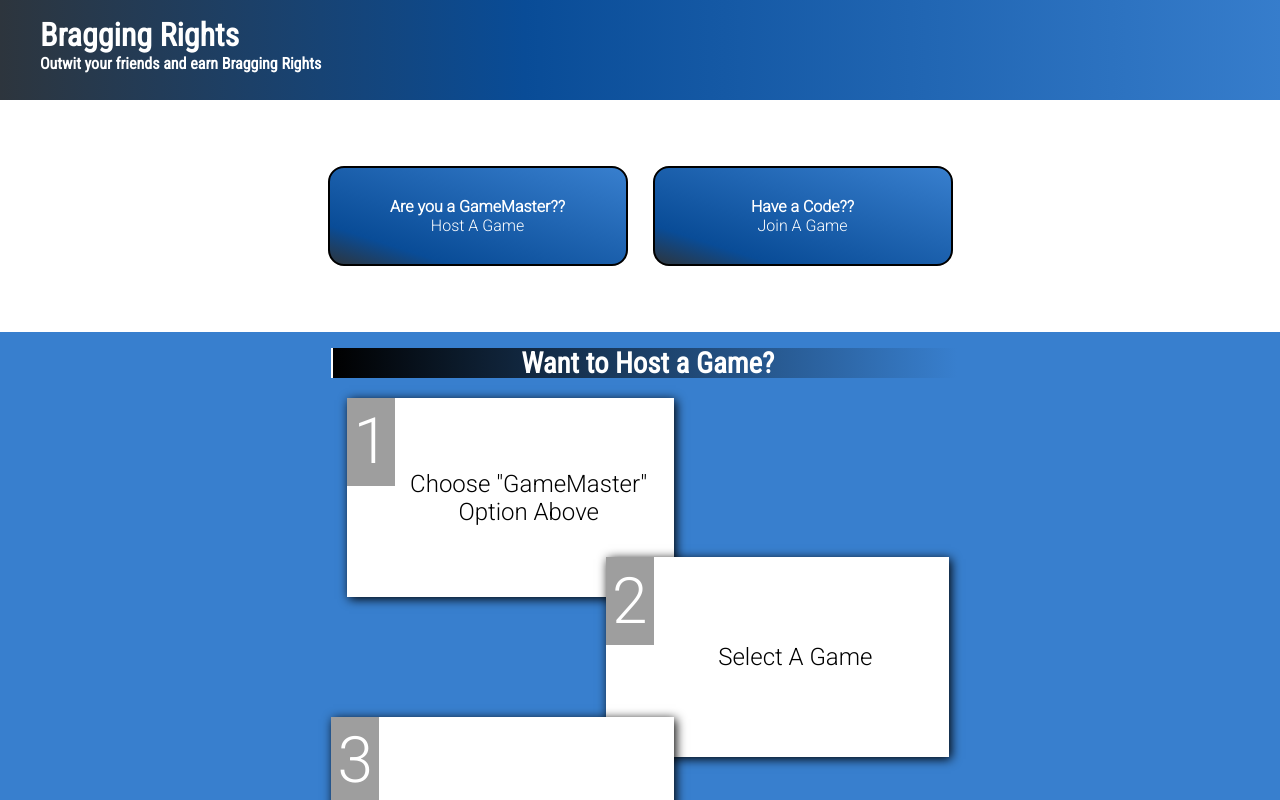
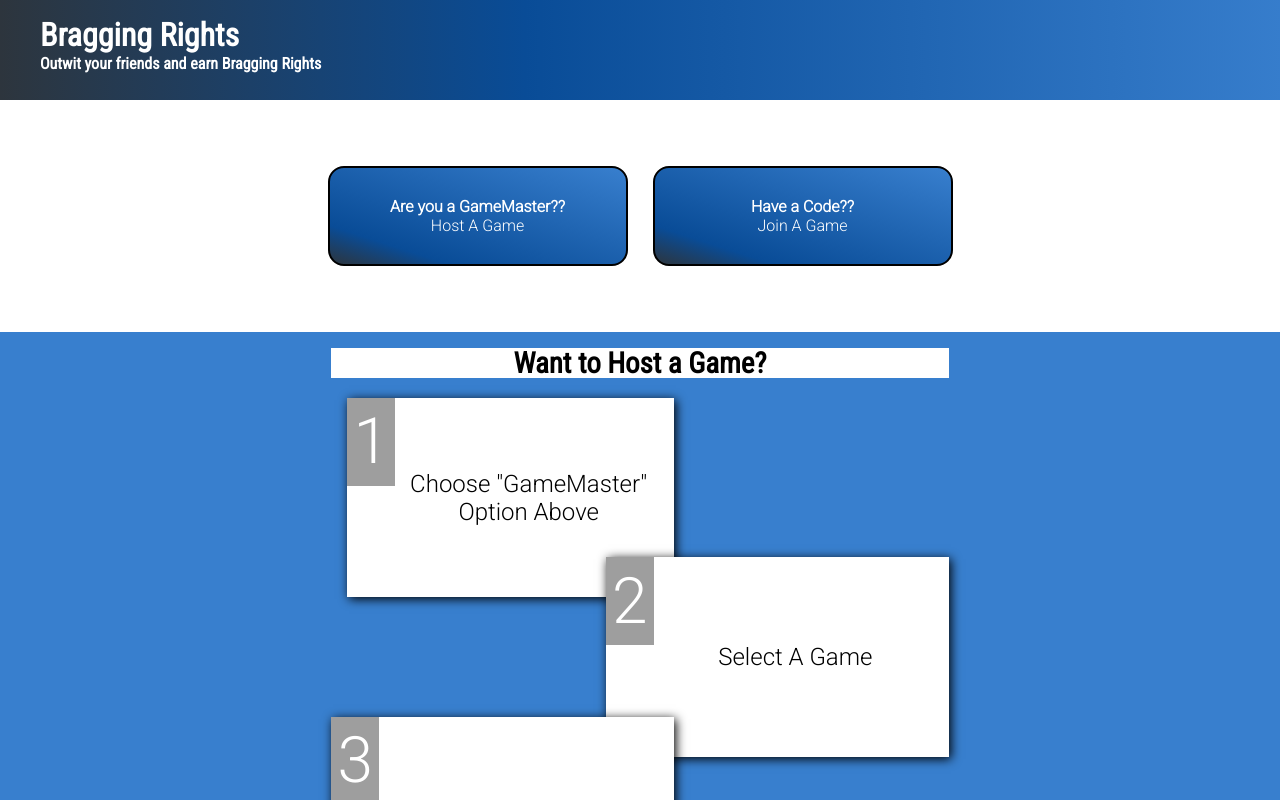
Before and after one commit to chingu-voyages/v8-chimeras-team-01, a React (Create React App) app: page / in a window 1280 px wide. Shown: the top 800 px of the page. Built offline with nearby package versions, Linux system fonts and the light colour scheme; grey boxes are pictures that could not be loaded.

Commit message:
Working on header in hth Landing

```diff
--- a/src/components/Landing/index.css
+++ b/src/components/Landing/index.css
@@ -72,7 +72,7 @@
   grid-template-rows: [htr1] 50px [htr2] 4fr [htr3] 1fr [htr4] 3fr [htr5] 1fr [htr6] 4fr [htr7];
   box-sizing: border-box;
   width: 100%;
-  height: 450px;
+  height: 400px;
   padding: 1em;
   margin: 0 auto;
 }
@@ -80,21 +80,14 @@
 .hth-header {
   grid-column: htc1 / htc4;
   grid-row: htr1 / htr2;
-  align-items: flex-start;
   width: 100%;
   height: 30px;
-  padding-left: 0.2em;
+  padding: 0;
   margin: 0;
   font-family: var(--font-header);
   font-size: 1.1em;
-  background-color: var(--color-main);
-  background-image:linear-gradient(
-    to right,
-    #000,
-    var(--color-main)
-    );
-  color: #fff;
-  border-left: 2px solid #fff;
+  background-color: #fff;
+  color: #000;
 }
 
 .how-to-box {
@@ -190,6 +183,8 @@
   justify-content: center;
   align-items: flex-start;
   width: 100%;
+  padding: 0;
+  margin: 0;
   background-color: var(--color-main);
   color: #fff;
   box-shadow: 0 -2px 10px var(--color-gray);
```
Also changed, not shown: src/components/Nav/index.css (line endings or trailing spaces).
